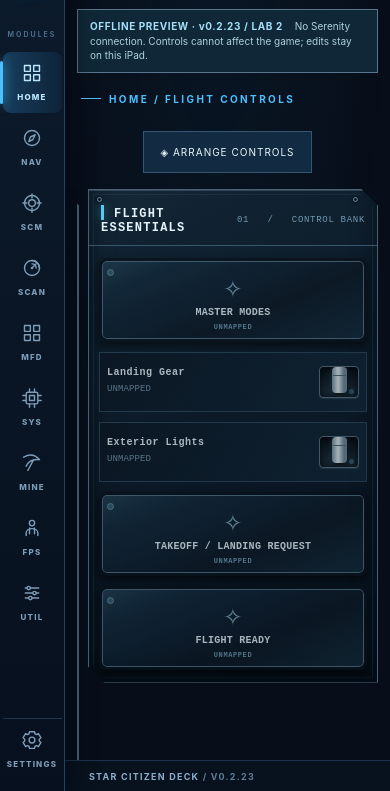
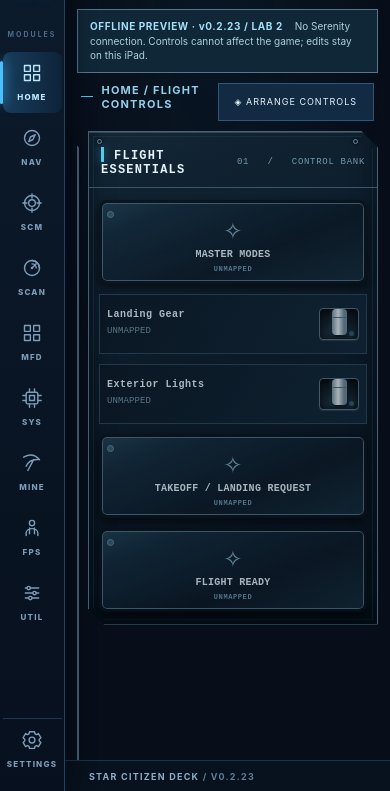
Before and after one commit to CMDRWolf258/cmdrwolf258.github.io, a plain HTML site: page star-citizen-deck/layout-lab/index.html in a window 390 px wide. Shown: the part 53-844 px from the top of the page. Drawn offline with Linux system fonts and the light colour scheme.

Commit message:
Layout Lab: share compact header styling across profiles

```diff
--- a/star-citizen-deck/layout-lab/style.css
+++ b/star-citizen-deck/layout-lab/style.css
@@ -363,16 +363,16 @@
 @media(max-width:700px){.cockpit2 .ship-banner{padding:13px}.cockpit2 .ship-banner-top{flex-direction:column}.cockpit2 .ship-reference-tag{white-space:normal}.cockpit2 .ship-stat-grid{grid-template-columns:repeat(2,minmax(0,1fr))}}
 
 /* v0.2.23: Home is for commands first. Keep arrange mode visible and ship specs below controls. */
-.cockpit2 .home-compact-heading{align-items:center;padding:0 4px 10px;min-height:46px}
-.cockpit2 .home-compact-heading .eyebrow{font-size:11px;letter-spacing:1.2px;color:#92cee7}
+.cockpit2 .compact-profile-heading{align-items:center;padding:0 4px 10px;min-height:46px}
+.cockpit2 .compact-profile-heading .eyebrow{font-size:11px;letter-spacing:1.2px;color:#92cee7}
 .cockpit2 .home-dashboard{grid-template-columns:repeat(2,minmax(0,1fr));min-height:0;align-items:start}
 .cockpit2 .home-dashboard>.module:nth-child(2){order:-1}
 .cockpit2 .home-dashboard>.ship-banner{grid-column:1/-1;order:1;margin:0}
 .cockpit2 .home-dashboard>.home-session-panel{grid-column:1/-1;order:2;min-height:0}
 .cockpit2 .home-dashboard>.home-session-panel .module-body{display:flex;flex-direction:column}
 @media(max-width:700px){
- .cockpit2 .home-compact-heading{flex-direction:row;align-items:center;gap:8px}
- .cockpit2 .home-compact-heading .secondary-btn{font-size:9px;min-height:38px}
+ .cockpit2 .compact-profile-heading{flex-direction:row;align-items:center;gap:8px}
+ .cockpit2 .compact-profile-heading .secondary-btn{font-size:9px;min-height:38px}
  .cockpit2 .home-dashboard{grid-template-columns:minmax(0,1fr)}
  .cockpit2 .home-dashboard>.ship-banner,.cockpit2 .home-dashboard>.home-session-panel{grid-column:1}
 }
```
